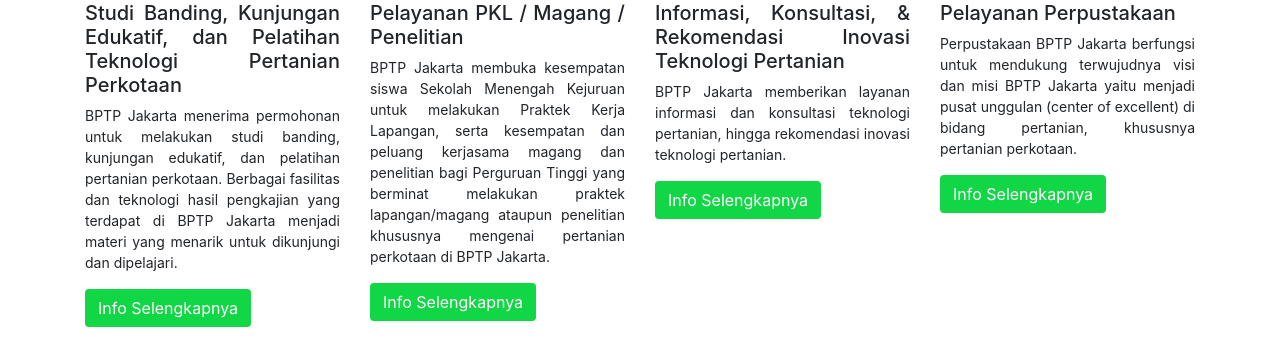
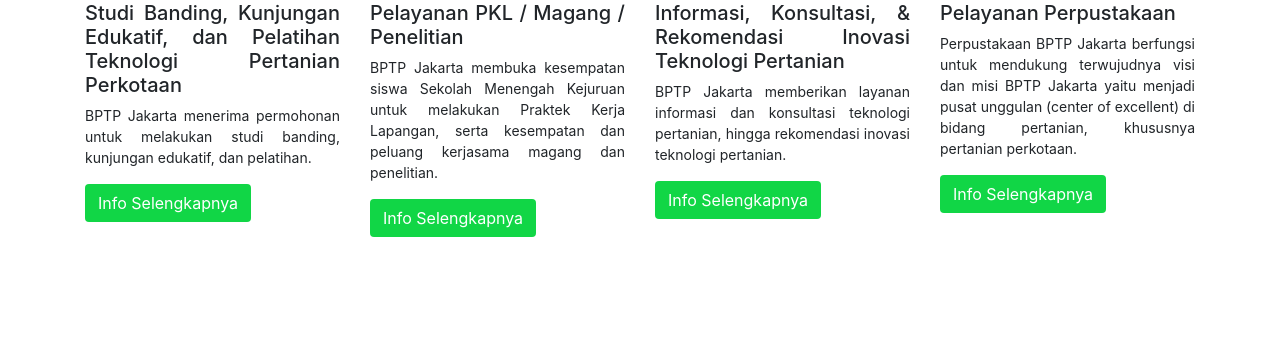
Before and after one commit to Razka173/smartbptp, a CodeIgniter app: page /database/ in a window 1280 px wide. Shown: the part 664-1015 px from the top of the page. After the commit the page ends 901 px from the top, so only its background shows below. Run offline with CodeIgniter, Linux system fonts and the light colour scheme.

Commit message:
revisi adini

```diff
--- a/application/views/magang/form.php
+++ b/application/views/magang/form.php
@@ -30,7 +30,7 @@
             <div class="col-md-8">
                 <img src="<?php echo base_url() ?>assets/smartbptp/img/logobptp.png" alt="" style="height: 200px;">
 
-                <h1 style="color: rgb(17, 214, 70);">Formulir Pengajuan Magang/PKL </h1>
+                <h1 style="color: rgb(17, 214, 70);">Formulir Pendaftaran PKL/Magang/Penelitian </h1>
                 <h1 style="color: rgb(17, 214, 70);">Balai Pengkajian Teknologi Pertanian Jakarta</h1>
 
                 <br>
--- a/application/views/pelatihan/form.php
+++ b/application/views/pelatihan/form.php
@@ -30,7 +30,7 @@
             <div class="col-md-8">
                 <img src="<?php echo base_url() ?>assets/smartbptp/img/logobptp.png" alt="" style="height: 200px;">
 
-                <h1 style="color: rgb(17, 214, 70);">Formulir Pengajuan Studi Banding, Kunjungan Edukatif, Pelatihan Teknologi Pertanian Perkotaan</h1>
+                <h1 style="color: rgb(17, 214, 70);">Formulir Pendaftaran Studi Banding, Kunjungan Edukatif, Pelatihan Teknologi Pertanian Perkotaan</h1>
 
                 <br>
 
--- a/application/views/smartbptp/dasbor/list.php
+++ b/application/views/smartbptp/dasbor/list.php
@@ -14,7 +14,7 @@
                     <a href="<?php echo base_url('smartbptp/pelatihan') ?>"><img src="<?php echo base_url() ?>assets/smartbptp/img/pelatihan2.jpg" width="100%" alt=""></a>
                     <div class="caption text-justify">
                         <h5>Studi Banding, Kunjungan Edukatif, dan Pelatihan Teknologi Pertanian Perkotaan</h5>
-                        <p style="font-size: 14px;">BPTP Jakarta menerima permohonan untuk melakukan studi banding, kunjungan edukatif, dan pelatihan pertanian perkotaan. Berbagai fasilitas dan teknologi hasil pengkajian yang terdapat di BPTP Jakarta menjadi materi yang menarik untuk dikunjungi dan dipelajari.</p>
+                        <p style="font-size: 14px;">BPTP Jakarta menerima permohonan untuk melakukan studi banding, kunjungan edukatif, dan pelatihan.</p>
                         <a href="<?php echo base_url('smartbptp/pelatihan') ?>" class="btn btnhijau">Info Selengkapnya</a>
                     </div>
                     <br>
@@ -27,7 +27,7 @@
                     <a href="<?php echo base_url('smartbptp/magang') ?>"><img src="<?php echo base_url() ?>assets/smartbptp/img/magang.jpg" width="100%" alt=""></a>
                     <div class="caption text-justify" >
                         <h5>Pelayanan PKL / Magang / Penelitian</h5>
-                        <p style="font-size: 14px;">BPTP Jakarta membuka kesempatan siswa Sekolah Menengah Kejuruan untuk melakukan Praktek Kerja Lapangan, serta kesempatan dan peluang kerjasama magang dan penelitian bagi Perguruan Tinggi yang berminat melakukan praktek lapangan/magang ataupun penelitian khususnya mengenai pertanian perkotaan di BPTP Jakarta.</p>
+                        <p style="font-size: 14px;">BPTP Jakarta membuka kesempatan siswa Sekolah Menengah Kejuruan untuk melakukan Praktek Kerja Lapangan, serta kesempatan dan peluang kerjasama magang dan penelitian.</p>
                         <a href="<?php echo base_url('smartbptp/magang') ?>" class="btn btnhijau">Info Selengkapnya</a>
                     </div>
                 </div>
```
